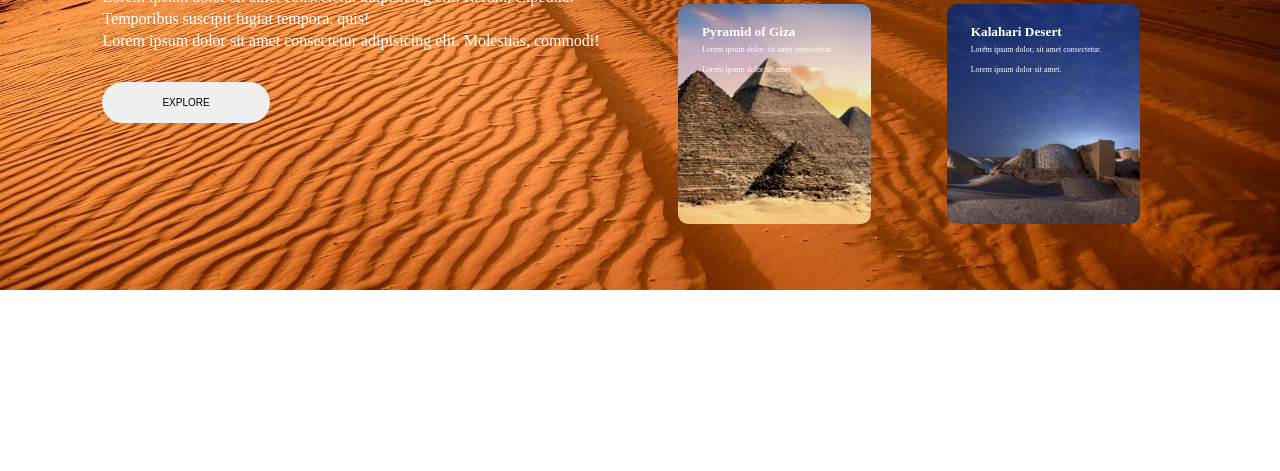
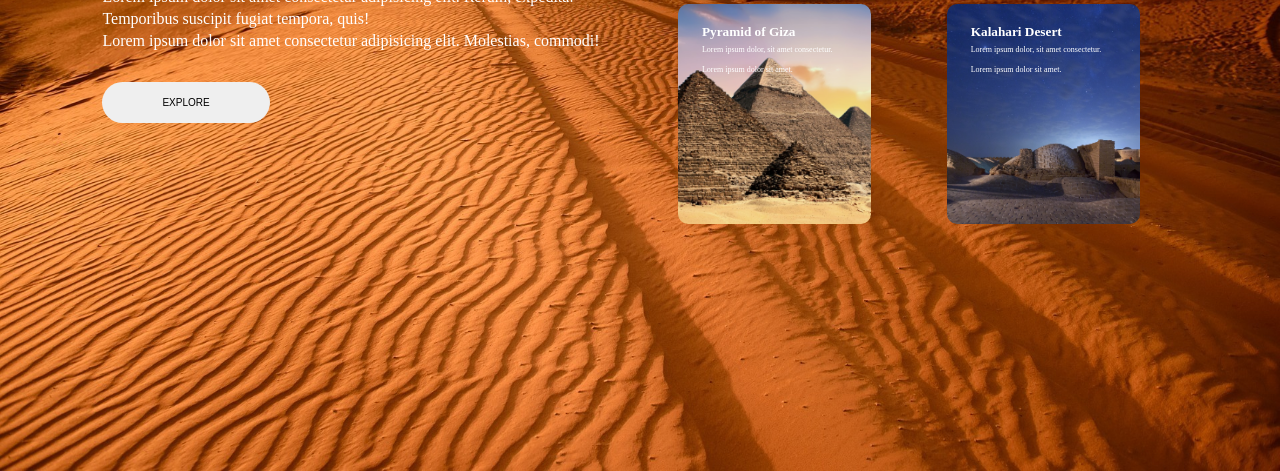
Before and after one commit to dipsingh100/CSS_h6, a plain HTML site: page index.html in a window 1280 px wide. Shown: the part 329-800 px from the top of the page. Drawn offline with Linux system fonts and the light colour scheme.

Commit message:
provided height to body

```diff
--- a/style.css
+++ b/style.css
@@ -5,9 +5,10 @@
 }
 
 body {
+  height: 100vh;
   background-image: url("shara\ desert.jpg");
   background-repeat: no-repeat;
-  background-size: 100% 112%;
+  background-size: 100% 100%;
 }
 
 .nav-cont {
```
